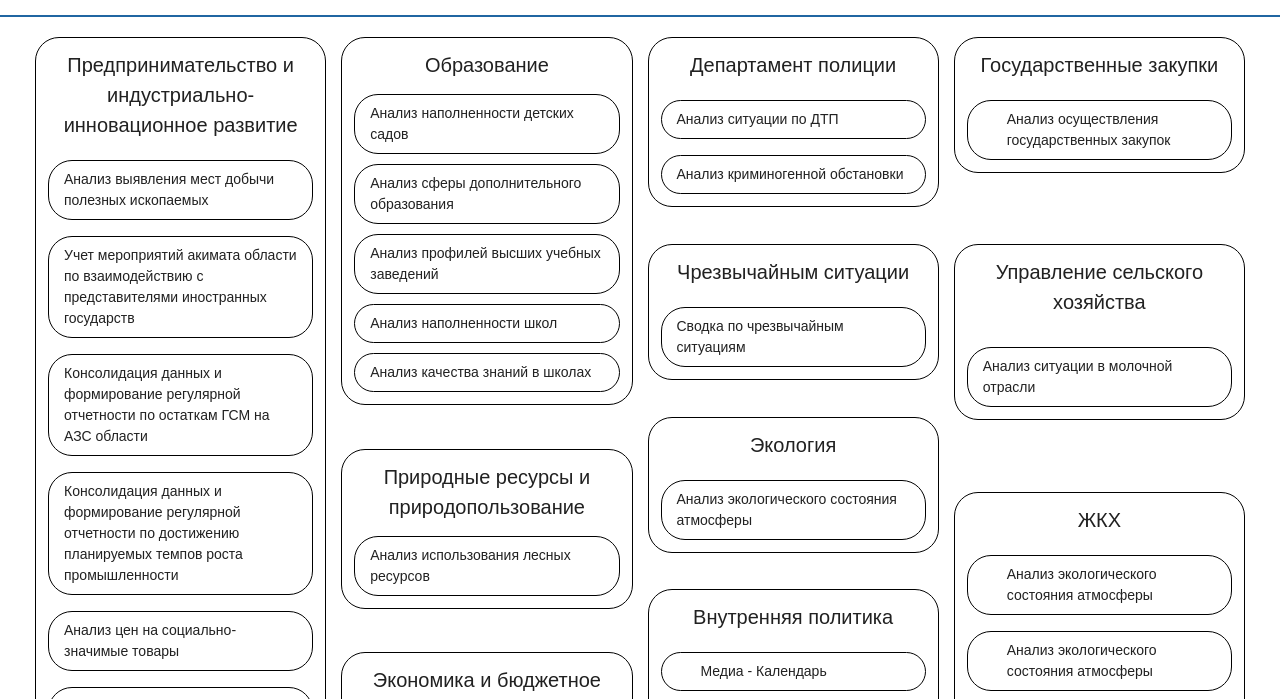
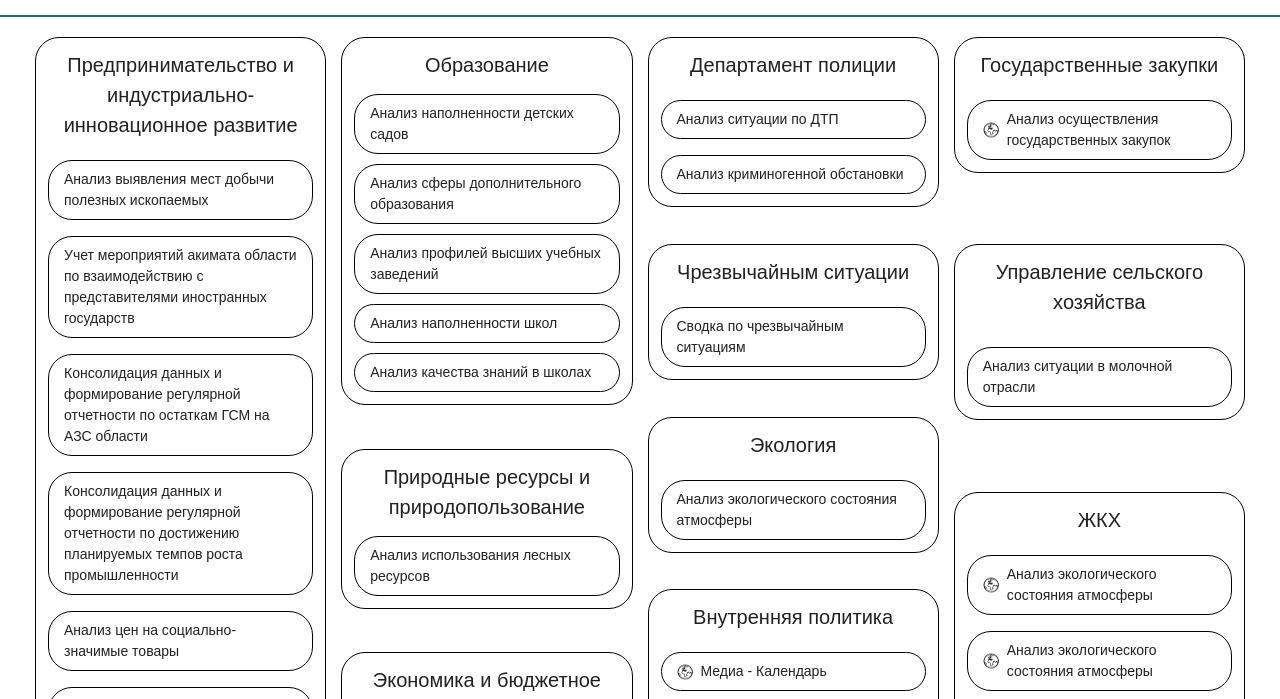
Before and after one commit to alesha74111/Robosoft, a plain HTML site: page index.html in a window 1280 px wide. Shown: the part 101-800 px from the top of the page. Drawn offline with Linux system fonts and the light colour scheme; the site is published under a folder, as on GitHub Pages, so addresses that start at the root find nothing.

Commit message:
Update styles.css

```diff
--- a/css/styles.css
+++ b/css/styles.css
@@ -166,7 +166,7 @@ img {
   top: 50%;
   left: 15px;
   transform: translateY(-50%);
-  background-image: url(/images/icon_earth.png);
+  background-image: url(../images/icon_earth.png);
   background-repeat: no-repeat;
   background-position: center;
   background-size: 16px 17px;
```
